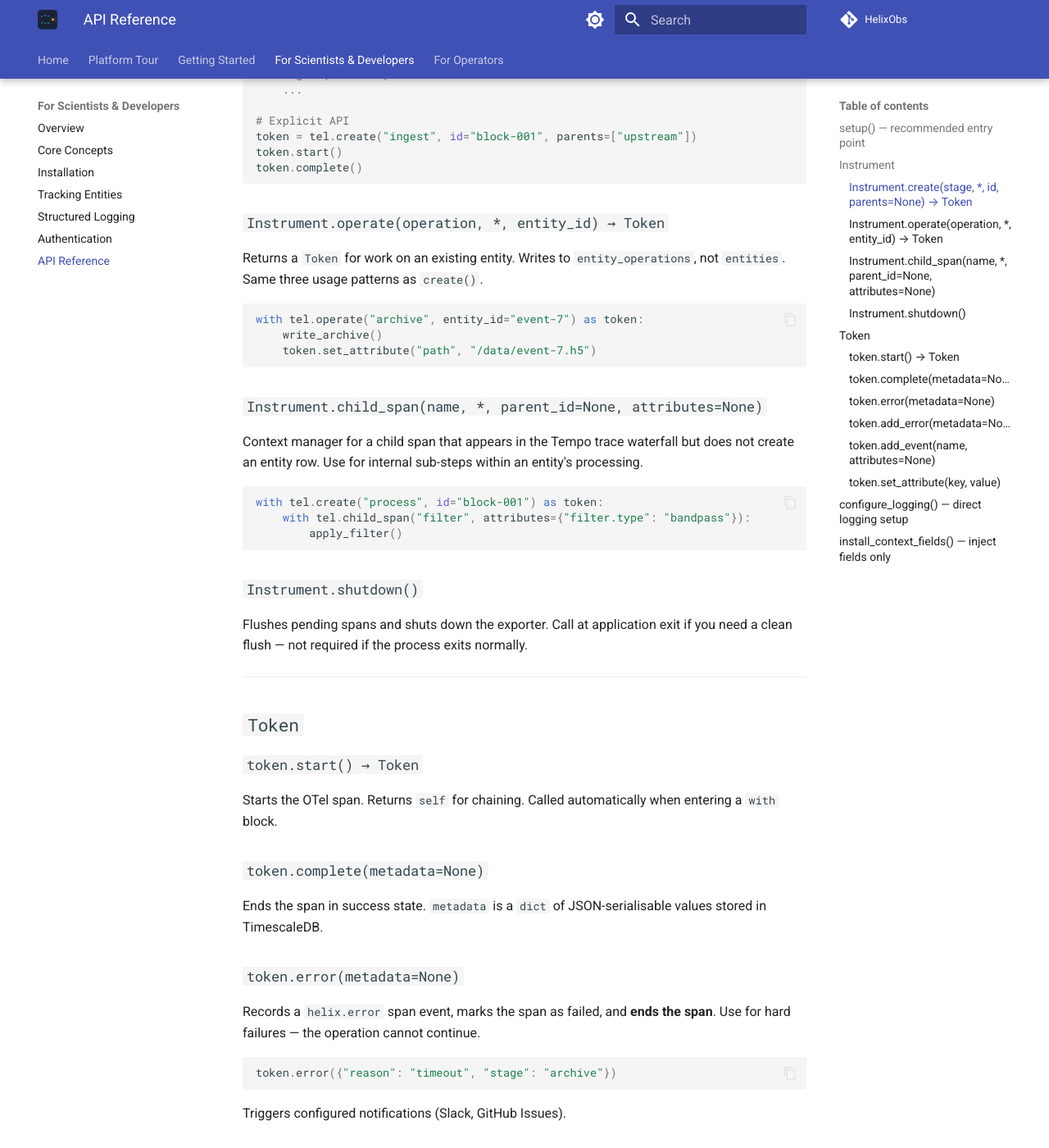
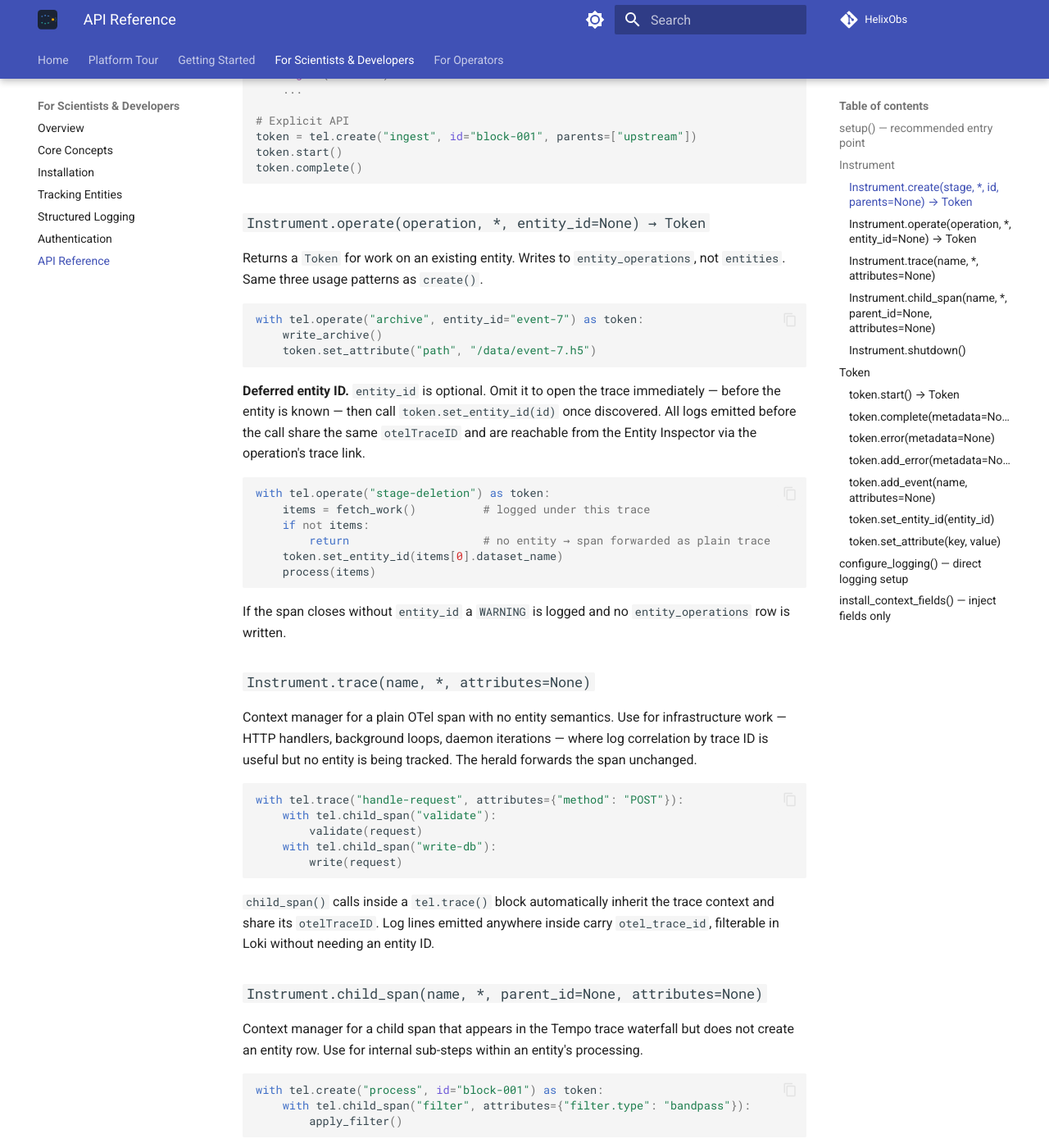
Before and after one commit to HelixObs/helixobs.github.io, an MkDocs documentation site: the page built from docs/client/api-reference.md, in a window 1280 px wide and 1400 px high, scrolled down 1683 px. Shown: the whole window at 82% size. Built offline with MkDocs 1.6.1 and Material for MkDocs 9.7.7, drawn with Linux system fonts in a browser that asks for light colours; some of the changed text lies outside the part shown.

Commit message:
docs: document deferred entity_id, set_entity_id(), tel.trace() (v0.5.0)
- api-reference.md: operate() entity_id is now optional; add set_entity_id()
  to Token methods; add Instrument.trace() section
- tracking.md: new sections — "Operations where the entity is discovered
  mid-execution" and "Plain traces for infrastructure work"

Co-Authored-By: Claude Sonnet 4.6 <noreply@anthropic.com>

````diff
--- a/docs/client/api-reference.md
+++ b/docs/client/api-reference.md
@@ -60,7 +60,7 @@ token.start()
 token.complete()
 ```
 
-### `Instrument.operate(operation, *, entity_id) → Token`
+### `Instrument.operate(operation, *, entity_id=None) → Token`
 
 Returns a `Token` for work on an existing entity. Writes to `entity_operations`, not `entities`. Same three usage patterns as `create()`.
 
@@ -69,6 +69,33 @@ with tel.operate("archive", entity_id="event-7") as token:
     write_archive()
     token.set_attribute("path", "/data/event-7.h5")
 ```
+
+**Deferred entity ID.** `entity_id` is optional. Omit it to open the trace immediately — before the entity is known — then call `token.set_entity_id(id)` once discovered. All logs emitted before the call share the same `otelTraceID` and are reachable from the Entity Inspector via the operation's trace link.
+
+```python
+with tel.operate("stage-deletion") as token:
+    items = fetch_work()          # logged under this trace
+    if not items:
+        return                    # no entity → span forwarded as plain trace
+    token.set_entity_id(items[0].dataset_name)
+    process(items)
+```
+
+If the span closes without `entity_id` a `WARNING` is logged and no `entity_operations` row is written.
+
+### `Instrument.trace(name, *, attributes=None)`
+
+Context manager for a plain OTel span with no entity semantics. Use for infrastructure work — HTTP handlers, background loops, daemon iterations — where log correlation by trace ID is useful but no entity is being tracked. The herald forwards the span unchanged.
+
+```python
+with tel.trace("handle-request", attributes={"method": "POST"}):
+    with tel.child_span("validate"):
+        validate(request)
+    with tel.child_span("write-db"):
+        write(request)
+```
+
+`child_span()` calls inside a `tel.trace()` block automatically inherit the trace context and share its `otelTraceID`. Log lines emitted anywhere inside carry `otel_trace_id`, filterable in Loki without needing an entity ID.
 
 ### `Instrument.child_span(name, *, parent_id=None, attributes=None)`
 
@@ -127,6 +154,19 @@ Records a named span event. Events named `helix.event.*` are stored in `entity_e
 token.add_event("helix.event.classified", attributes={"label": "candidate", "confidence": "0.97"})
 ```
 
+### `token.set_entity_id(entity_id)`
+
+Sets the entity ID mid-operation. Use with deferred `entity_id` on `operate()`.
+
+```python
+with tel.operate("stage-replication") as token:
+    dataset = fetch_next()
+    if dataset:
+        token.set_entity_id(dataset.name)
+```
+
+Equivalent to `token.set_attribute("helix.entity.id", entity_id)`.
+
 ### `token.set_attribute(key, value)`
 
 Sets a span attribute. Values are coerced to strings.
````
Also changed, not shown: docs/client/tracking.md (+43 -0 lines).
